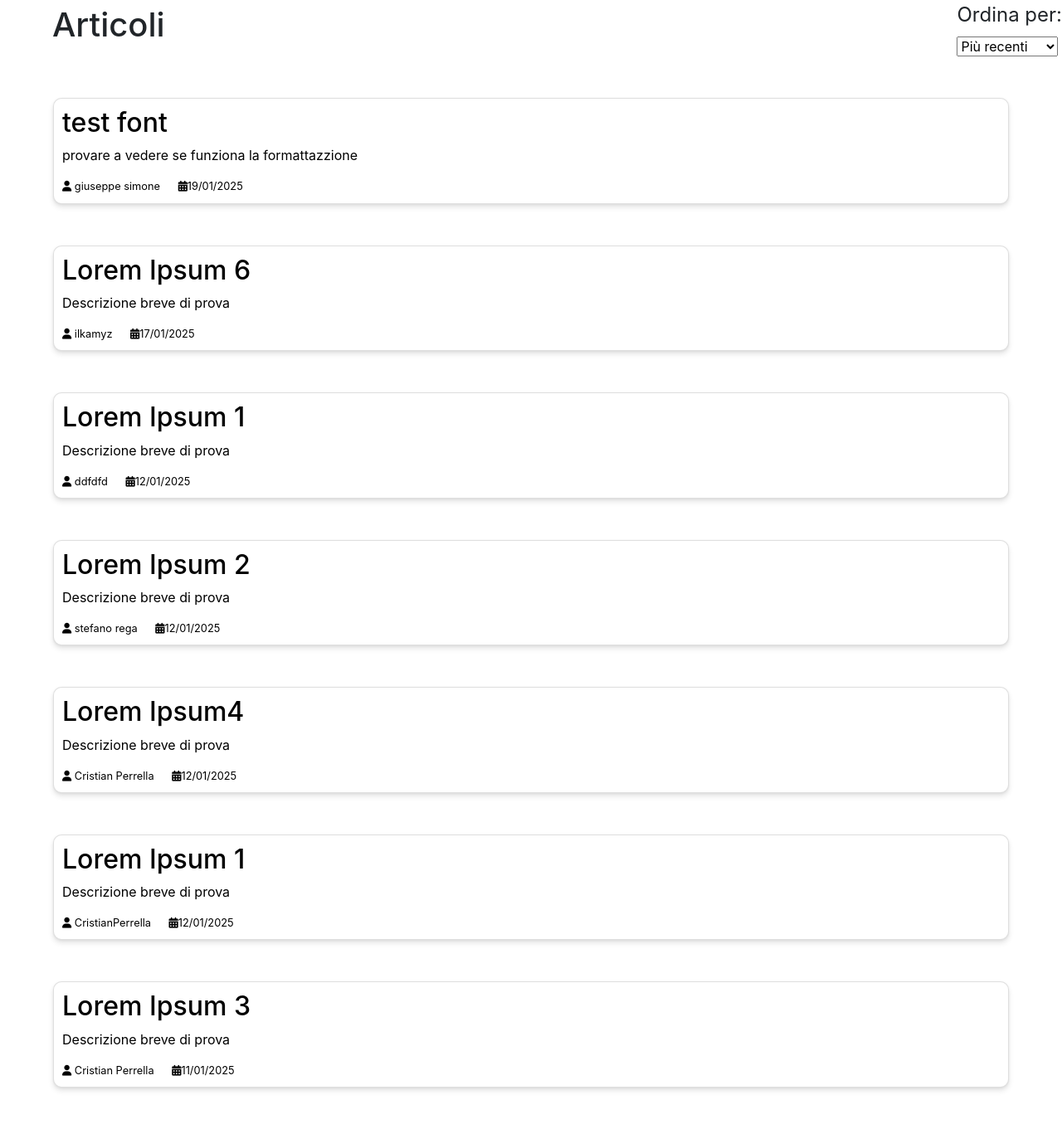
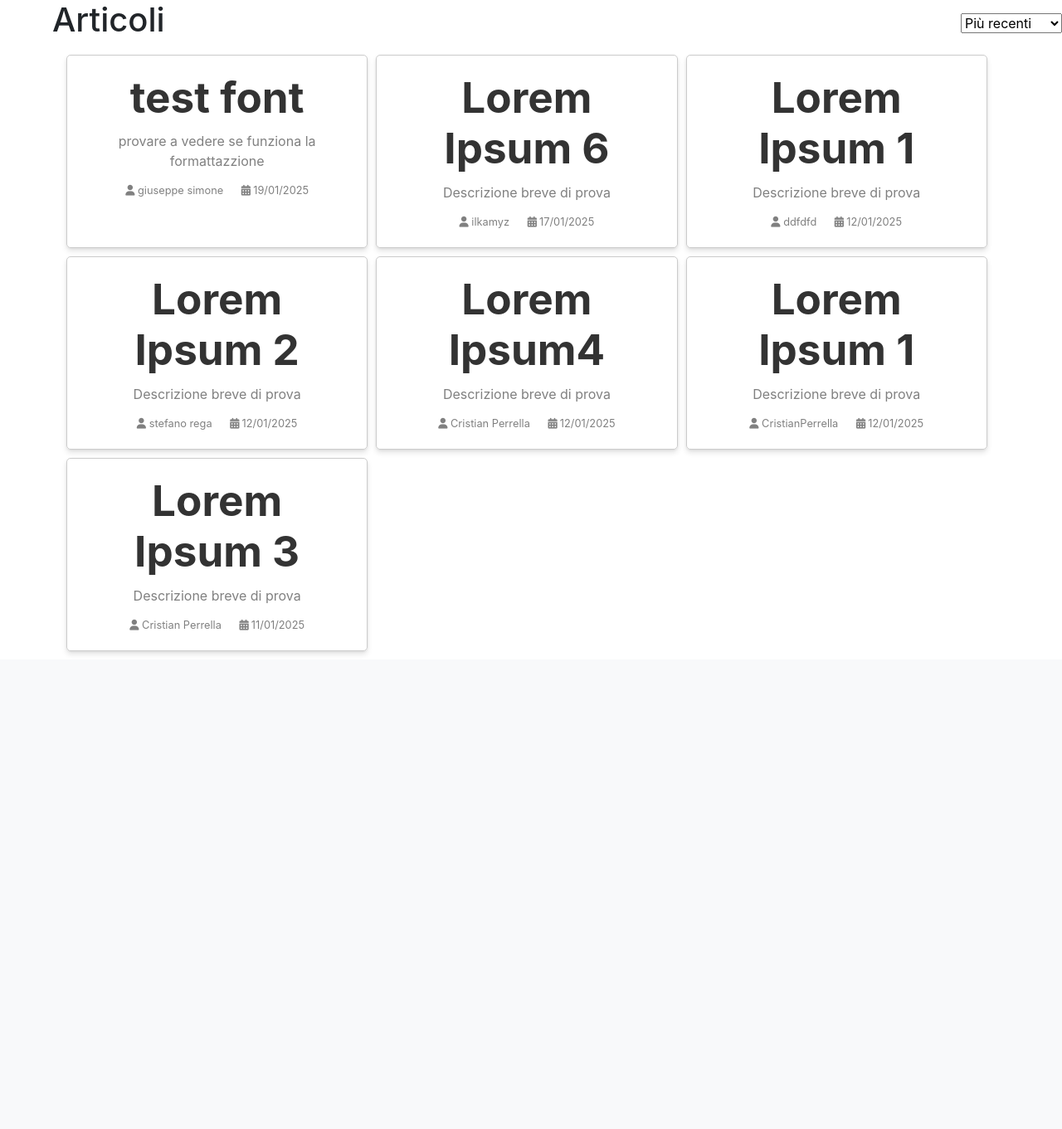
Before and after one commit to ilkamyz/ilcaffeimf, a Django app: page / in a window 1280 px wide. Shown: the part 56-1417 px from the top of the page at 83% size. After the commit the page ends 844 px from the top, so only its background shows below. Run offline with Django 5.2, Linux system fonts and the light colour scheme; data comes from the database, SQL or seed files in the repository; some libraries are stand-ins or nearby versions.

Commit message:
Update lista_articoli.html
Camvio disposizione articoli

```diff
--- a/Giornalino/giornalino/articoli/templates/lista_articoli.html
+++ b/Giornalino/giornalino/articoli/templates/lista_articoli.html
@@ -10,27 +10,74 @@
         rel="stylesheet" />
 
     <style>
-        .card {
-            width: 90%;
+        .container {
+            display: flex;
+            /* Layout Flexbox */
+            flex-wrap: wrap;
+            /* Permette di andare a capo */
+            gap: 10px;
+            /* Spazio tra i div */
             padding: 10px;
-            margin: 50px auto;
-            background-color: white;
-            border-radius: 10px;
-            box-shadow: 0 4px 6px rgba(0, 0, 0, 0.1), 0 1px 3px rgba(0, 0, 0, 0.06);
-            transition: transform 0.2s ease-in-out, box-shadow 0.2s ease-in-out;
         }
 
-        .card:hover {
-            transform: translateY(-10px);
-            box-shadow: 0 10px 15px rgba(0, 0, 0, 0.2), 0 4px 6px rgba(0, 0, 0, 0.1);
+        /* Stile dei div */
+        .box {
+            flex: 1 1 calc(33.33% - 10px);
+            /* Ogni div occupa il 33.33% meno il gap */
+            max-width: calc(33.33% - 10px);
+            /* Imposta una larghezza massima */
+            box-shadow: 0 4px 6px rgba(0, 0, 0, 0.1), 0 1px 3px rgba(0, 0, 0, 0.06);
+            padding: 20px;
+            text-align: center;
+            border: 1px solid #ccc;
+            border-radius: 5px;
+            box-sizing: border-box;
+            transition: transform 0.2s ease-in-out, box-shadow 0.2s ease-in-out;
+            text-decoration: none;
         }
 
-        .card h3 {
-            margin: 0;
-            font-size: 1.5rem;
-            color: #333;
+        .box:hover {
+            transform: translateY(-2px);
+            box-shadow: 0px 5px 5px grey;
+            text-decoration: none;
+
+
         }
 
+        .box h1 {
+            text-align: center;
+            margin: 0;
+            font-size: 4vw;
+            color: #333;
+            font-weight: bold;
+
+
+        }
+
+
+        .info,
+        small {
+            color: grey;
+            margin: 10px auto;
+        }
+
+
+        /* Comportamento responsive */
+        @media (max-width: 900px) {
+            .box {
+                flex: 1 1 calc(50% - 10px);
+                /* Su schermi medi, massimo 2 div per riga */
+                max-width: calc(50% - 10px);
+            }
+        }
+
+        @media (max-width: 600px) {
+            .box {
+                flex: 1 1 100%;
+                /* Su schermi piccoli, 1 div per riga */
+                max-width: 100%;
+            }
+        }
     </style>
 </head>
 
@@ -48,7 +95,7 @@
         <div class="collapse navbar-collapse" id="navbarNav">
             <ul class="navbar-nav">
                 <li class="nav-item active">
-                    <a class="nav-link" href="/">Home</a>
+                    <a class="nav-link" href="#">Home</a>
                 </li>
                 <li class="nav-item">
                     <a class="nav-link" href="#">About</a>
@@ -66,7 +113,6 @@
         </div>
     </nav>
 
-    <div class="container">{% block content %} {% endblock %}</div>
     <script src="https://code.jquery.com/jquery-3.3.1.slim.min.js"></script>
     <script src="https://stackpath.bootstrapcdn.com/bootstrap/4.3.1/js/bootstrap.bundle.min.js"></script>
     <div style="display: flex; align-items: center; justify-content: space-between;">
@@ -74,7 +120,6 @@
         <form method="POST">
             {% csrf_token %} <!-- protezione per il form -->
             <fieldset>
-                <legend>Ordina per:</legend>
                 <select name="ordinamento" onchange="this.form.submit()">
                     {% if request.POST.ordinamento == 'recenti' or not request.POST.ordinamento %}
                     <option value="recenti" selected="selected">Più recenti</option>
@@ -90,24 +135,22 @@
             </fieldset>
         </form>
     </div>
-    <ul style="list-style-type: none;
-  padding-left: 0;">
+
+
+    <div class="container">
         {% for articolo in articoli %}
-        <li>
-            <a href="{% url 'dettaglio_articolo' articolo.id %}" target='blanck_' style="text-decoration: none; color: black;">
-                <div class="card">
-                    <h3 style="padding: 0px;">
-                        <h2 style="padding: 0px;">{{ articolo.titolo }}</h2>
-                    </h3>
-                    <p>{{ articolo.descrizione_breve |safe}}</p>
-                    <small><i class="fas fa-user"></i> {{ articolo.autore }} &nbsp;&nbsp;&nbsp;&nbsp; <i class="fas fa-calendar-alt"></i>{{ articolo.data_pubblicazione|date:"d/m/Y" }}</small>
-                </div>
+
+        <div class="box">
+            <a href="{% url 'dettaglio_articolo' articolo.id %}">
+                <h1>{{ articolo.titolo }}</h1>
+                <p class="info">{{ articolo.descrizione_breve |safe}}</p>
+                <small><i class="fas fa-user"></i> {{ articolo.autore }} &nbsp;&nbsp;&nbsp;&nbsp; <i
+                        class="fas fa-calendar-alt">&nbsp;</i>{{ articolo.data_pubblicazione|date:"d/m/Y" }}</small>
             </a>
-        </li>
+        </div>
         {% endfor %}
-    </ul>
+
     </div>
 </body>
 
-
 </html>
```
